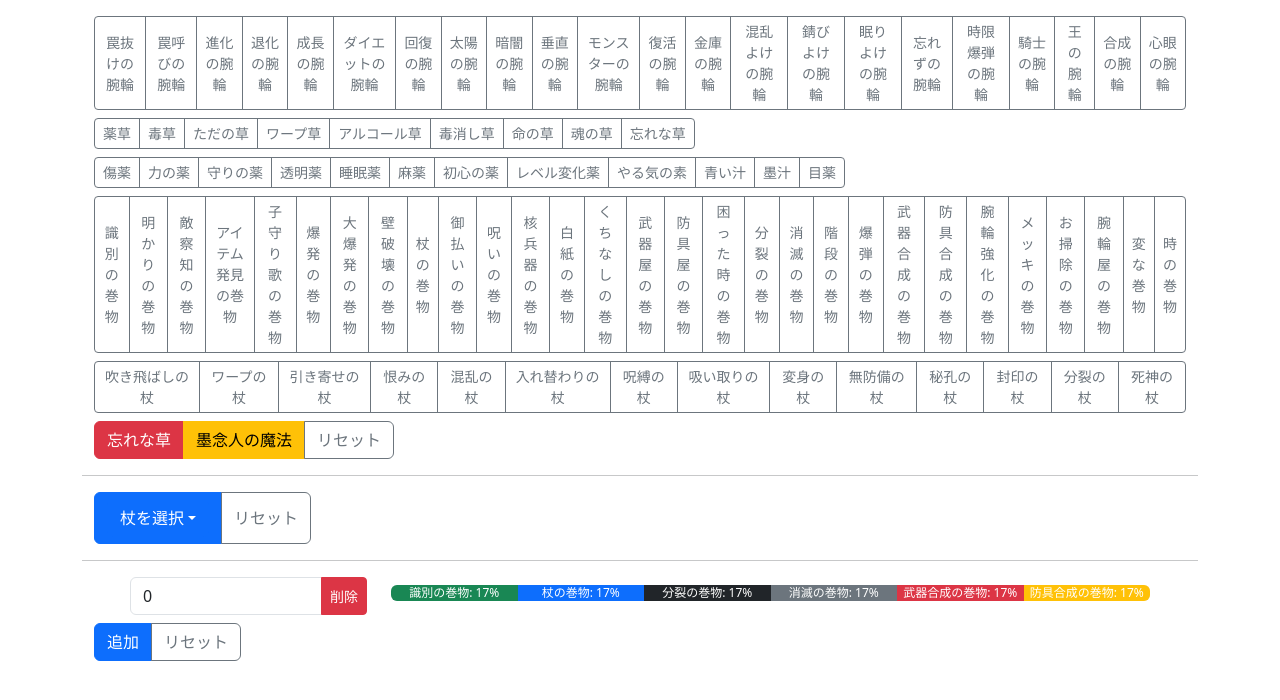
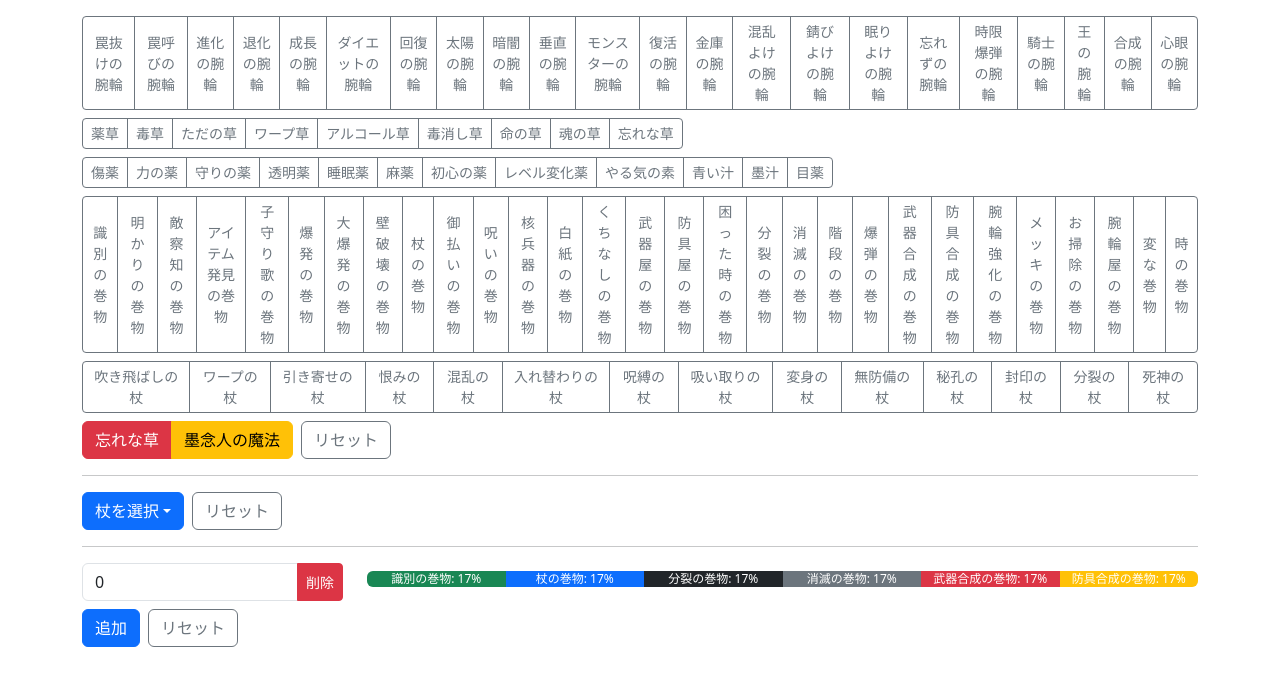
Before and after one commit to amylase/fdun2assist, a React (Vite) app: page / in a window 1280 px wide. Shown: the top 700 px of the page. Built offline with nearby package versions, Linux system fonts and the light colour scheme.

Commit message:
improved design 2

```diff
--- a/src/components/IdentificationStatus.tsx
+++ b/src/components/IdentificationStatus.tsx
@@ -82,7 +82,7 @@ function IdentificationStatus() {
     }
 
     return (
-        <Container>
+        <>
             <CategoryItems category="腕輪" />
             <CategoryItems category="草" />
             <CategoryItems category="薬" />
@@ -91,9 +91,11 @@ function IdentificationStatus() {
             <ButtonGroup>
                 <Button variant='danger' onClick={handleWasurena}>忘れな草</Button>
                 <Button variant='warning' onClick={handleBokunenjin}>墨念人の魔法</Button>
+            </ButtonGroup>
+            <ButtonGroup className='ms-2'>
                 <Button variant='outline-secondary' onClick={() => setIdentificationStatus(gameStartState)}>リセット</Button>
             </ButtonGroup>
-        </Container>
+        </>
     );
 }
 
--- a/src/components/ScrollIdentifier.tsx
+++ b/src/components/ScrollIdentifier.tsx
@@ -94,7 +94,7 @@ function UnidentifiedScroll(props: {
         '分裂の巻物': 'dark',
     }
     return (
-        <Container>
+        <>
             <Row>
                 <Col sm={3}>
                     <InputGroup>
@@ -116,9 +116,8 @@ function UnidentifiedScroll(props: {
                             ))}
                     </ProgressBar>
                 </Col>
-
             </Row>
-        </Container>
+        </>
     )
 }
 
@@ -141,10 +140,10 @@ function ScrollIdentifier() {
     const probabilities = calculateProbability(itemCounts, identificationStatus);
 
     return (
-        <Container>
-            <Container>
+        <>
+            <>
                 {itemCounts.map((count, index) => (
-                    <Container key={index} className="mb-2">
+                    <div className='mb-2' key={index}>
                         <UnidentifiedScroll
                             key={index}
                             count={count}
@@ -152,14 +151,17 @@ function ScrollIdentifier() {
                             setCount={(count) => updateEntry(index, count)}
                             deleteEntry={() => deleteEntry(index)}
                         />
-                    </Container>
+                    </div>
+
                 ))}
-            </Container>
-            <ButtonGroup className='mb-2'>
+            </>
+            <ButtonGroup>
                 <Button onClick={() => {if (itemCounts.length < 6) setItemCounts([...itemCounts, 0])}}>追加</Button>
+            </ButtonGroup>
+            <ButtonGroup className='ms-2'>
                 <Button variant='outline-secondary' onClick={handleReset}>リセット</Button>
             </ButtonGroup>
-        </Container>
+        </>
     );
 }
 
--- a/src/components/StaffCounter.tsx
+++ b/src/components/StaffCounter.tsx
@@ -1,9 +1,16 @@
-import { Button, ButtonGroup, Col, Container, Dropdown, DropdownButton, Row } from "react-bootstrap";
+import { Button, ButtonGroup, Col, Container, Dropdown, DropdownButton, InputGroup, Row } from "react-bootstrap";
 import { staffs } from "../model/item";
 import { useStorage } from "../hooks/useStorage";
 
 
-type Staff = typeof staffs[number]
+const staffsOrUnidentified = [
+    ...staffs,
+    {
+        name: "未識別",
+        probability: 0,
+    }
+]
+type Staff = typeof staffsOrUnidentified[number]
 
 type StaffState = {
     staff: Staff,
@@ -30,6 +37,11 @@ function StaffCounterEntry(props: StaffCounterEntryProps) {
     const { staff, countLowerBound, countUpperBound } = state
     const staffName = staff.name
 
+    function handleIdentify(staff: Staff) {
+        const newState = { ...state, staff }
+        updateState(newState)
+    }
+
     function handleUse() {
         const newState = { ...state,
             countLowerBound: Math.max(countLowerBound - 1, 0),
@@ -50,16 +62,26 @@ function StaffCounterEntry(props: StaffCounterEntryProps) {
     }
 
     return (
-        <Container>
+        <>
             <Row>
-                <Col sm={2}>
-                    {staffName}
+                <Col sm={3}>
+                    <InputGroup>
+                        <DropdownButton variant="outline-secondary" title={staffName}>
+                            {staffsOrUnidentified.map((staff) => {
+                                return (
+                                    <Dropdown.Item key={staff.name} onClick={() => handleIdentify(staff)}>
+                                        {staff.name}
+                                    </Dropdown.Item>
+                                )
+                            })}
+                        </DropdownButton>
+                        <InputGroup.Text>
+                            {serializeStaffCount(countLowerBound, countUpperBound)}
+                        </InputGroup.Text>
+                    </InputGroup>
                 </Col>
-                <Col sm={1}>
-                    {serializeStaffCount(countLowerBound, countUpperBound)}
-                </Col>
-                <Col sm>
-                    <ButtonGroup size="sm">
+                <Col>
+                    <ButtonGroup>
                         <Button variant="primary" onClick={handleUse}>{"使用"}</Button>
                         <Button variant="secondary" onClick={handleZero}>{"0確定"}</Button>
                         <Button variant="success" onClick={handleAdd}>{"増加"}</Button>
@@ -67,7 +89,7 @@ function StaffCounterEntry(props: StaffCounterEntryProps) {
                     </ButtonGroup>
                 </Col>
             </Row>
-        </Container>
+        </>
     )
 }
 
@@ -83,9 +105,9 @@ function StaffCounter() {
         setStaffStates([...staffStates, newState])
     }
     return (
-        <Container>
+        <>
             {staffStates.map((state, index) => (
-                <Container key={index} className="mb-2">
+                <div key={index} className="mb-2">
                     <StaffCounterEntry
                         key={index}
                         state={state}
@@ -99,11 +121,11 @@ function StaffCounter() {
                             setStaffStates(newStaffStates)
                         }}
                     />
-                </Container>
+                </div>
             ))}
             <ButtonGroup>
-                <DropdownButton as={Button} title="杖を選択">
-                    {staffs.map((staff) => {
+                <DropdownButton title="杖を選択">
+                    {staffsOrUnidentified.map((staff) => {
                         return (
                             <Dropdown.Item key={staff.name} onClick={() => addStaff(staff)}>
                                 {staff.name}
@@ -111,9 +133,11 @@ function StaffCounter() {
                         )
                     })}
                 </DropdownButton>
+            </ButtonGroup>
+            <ButtonGroup className="ms-2">
                 <Button variant="outline-secondary" onClick={() => setStaffStates([])}>リセット</Button>
             </ButtonGroup>
-        </Container>
+        </>
     )
 }
 
```
